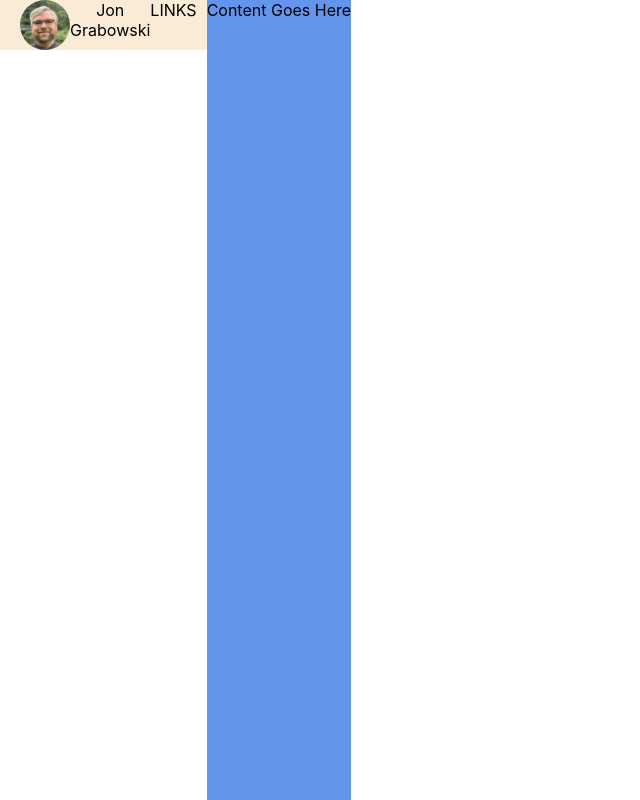
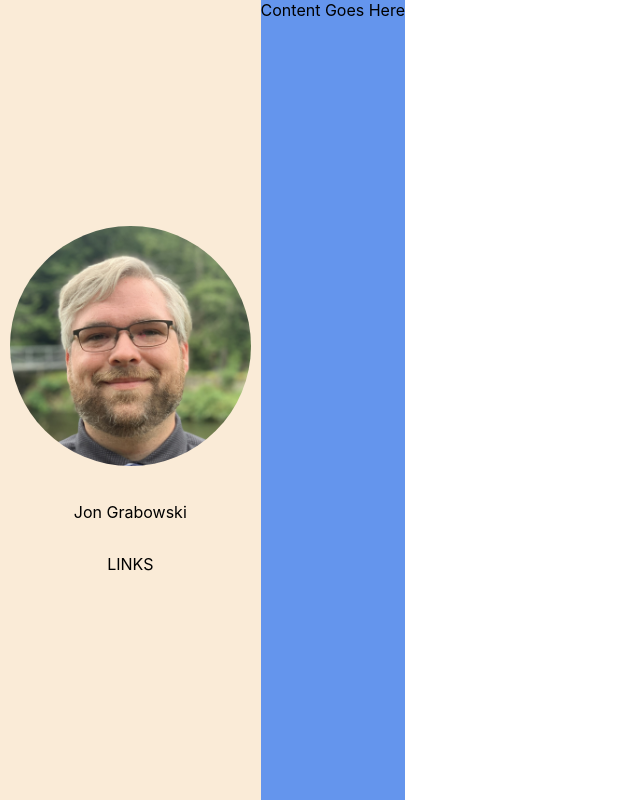
Before and after one commit to Jon-Grabowski/personal-website-v2, a React (Create React App) app: page / in a window 1280 px wide. Shown: the top 800 px of the page, without its empty margins (0-640 px from the left). Built offline with nearby package versions, Linux system fonts and the light colour scheme.

Commit message:
fullscreen sidebar styling

```diff
--- a/src/App.css
+++ b/src/App.css
@@ -12,5 +12,4 @@
     display: flex;
     flex-direction: row;
   }
-
 }
--- a/src/components/Navbar.js
+++ b/src/components/Navbar.js
@@ -1,6 +1,7 @@
 import React from 'react'
 import { useState } from 'react'
 import './navbar.css'
+import './../App.css'
 
 function Navbar() {
     const [menuOpen, setMenuOpen]= useState(false)
@@ -12,9 +13,8 @@ function Navbar() {
 
                 </div>
                 <div>
-                        <p>Jon</p>
-                        <p>Grabowski</p>
-                    </div>
+                        <p>Jon Grabowski</p>
+                </div>
                 <div>
                     <p onClick={()=>{setMenuOpen(!menuOpen)}}>LINKS</p>
                 </div>
--- a/src/components/navbar.css
+++ b/src/components/navbar.css
@@ -4,18 +4,23 @@
     justify-content: space-between;
     top: 0px;
     background-color: antiquewhite;
-    height:50px;
+    height:35px;
     padding: 0 10px;
+    align-items: center;
 }
 #nav-image-wrapper{
-    height:100%;
+    height:180%;
     margin-left:10px;
     display:flex;
+    position: relative;
 }
 
 #nav-bar-wrapper img{
     height:100%;
     border-radius: 100%;
+    position: absolute;
+    bottom:-18px;
+    z-index: 1;
 }
 
 #nav-bar-wrapper p{
@@ -26,7 +31,7 @@
 
 nav {
     position: absolute;
-    top: 50px;
+    top: 35px;
     left: 0;
     right: 0;
     text-align: center;
@@ -39,3 +44,32 @@ nav {
 .menu-open{
     max-height: 68px;
 }
+
+@media screen and (min-width: 700px) {
+    #nav-bar-wrapper{
+        position: sticky;
+        display: flex;
+        flex-direction: column;
+        align-items:center;
+        min-height: 100vh;
+        justify-content:center;
+        gap: 2rem;
+        top: 0;
+        background-color: antiquewhite;
+        padding: 0 10px;
+    }
+
+    #nav-image-wrapper{
+        height:auto;
+        margin-left:0px;
+        display:block;
+
+    }
+
+    #nav-bar-wrapper img{
+        height:15rem;
+        position:static;
+        z-index: 0;
+        padding-top:0px;
+    }
+}
```
